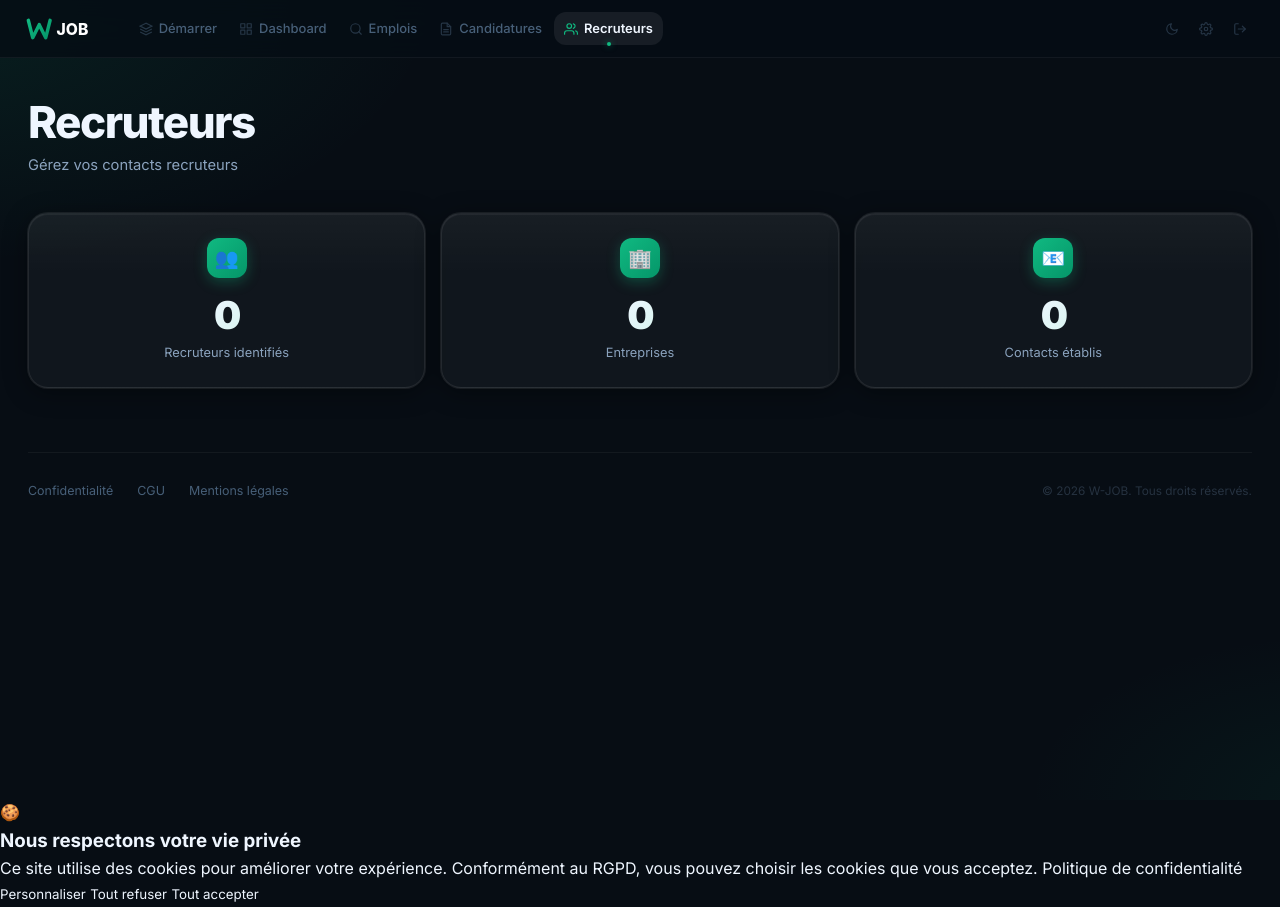
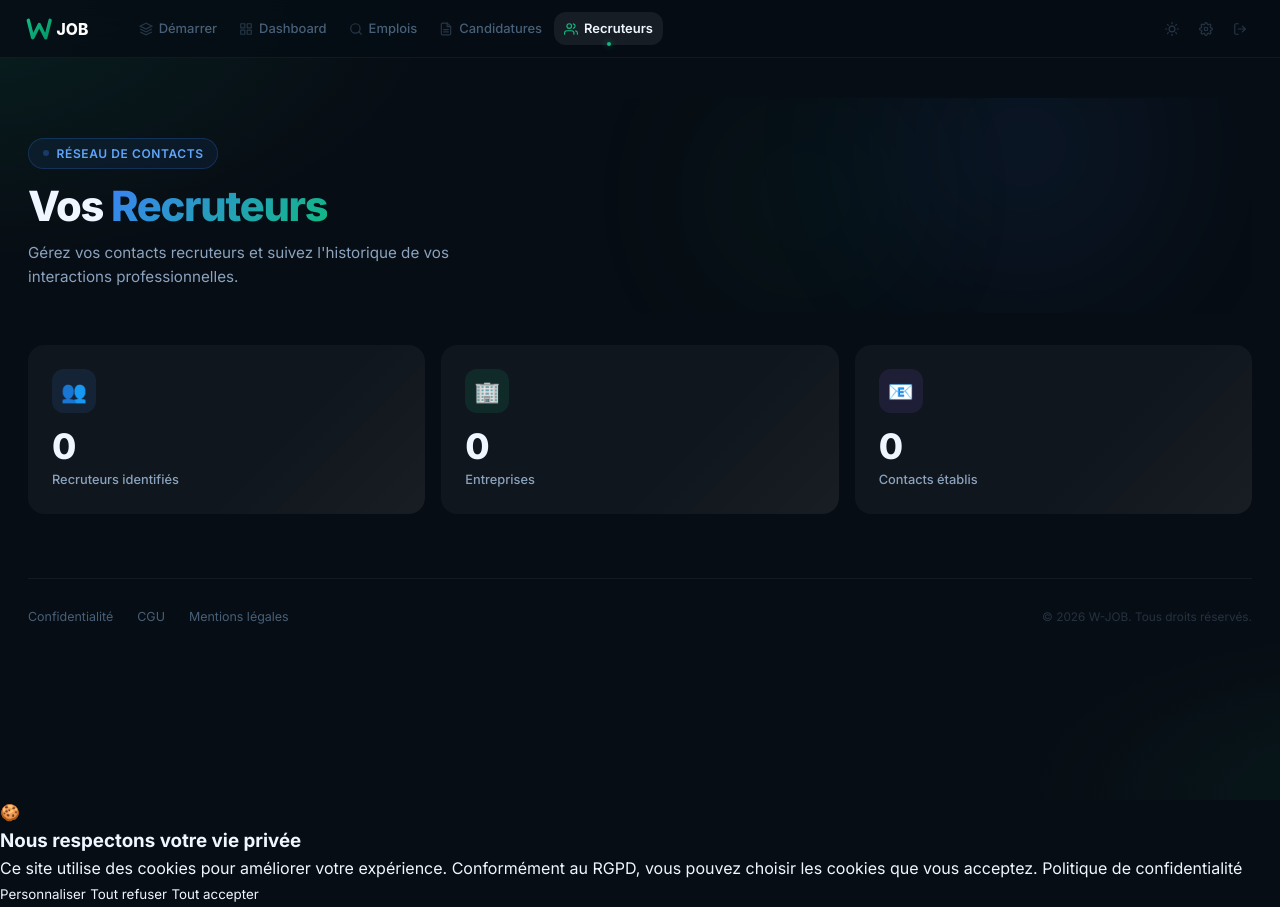
Before and after one commit to Wjobplat/Wjobplateform, a website: page public/recruiters.html in a window 1280 px wide. Drawn offline with nearby package versions, Linux system fonts and the light colour scheme; no server answers.

Commit message:
Enhance recruiters page with meta and hero section
Added a meta description tag and enhanced the recruiters page with a hero section and KPI cards.

```diff
--- a/public/recruiters.html
+++ b/public/recruiters.html
@@ -5,6 +5,7 @@
     <meta charset="UTF-8">
     <meta name="viewport" content="width=device-width, initial-scale=1.0">
     <title>W-JOB — Recruteurs</title>
+    <meta name="description" content="Gérez vos contacts recruteurs et suivez vos interactions.">
     <link rel="icon" type="image/svg+xml" href="favicon.svg">
     <link rel="stylesheet" href="styles.css">
     <link rel="preconnect" href="https://fonts.googleapis.com">
@@ -14,12 +15,140 @@
     <script src="https://cdn.jsdelivr.net/npm/@supabase/supabase-js@2"></script>
     <script src="supabase-client.js"></script>
     <script src="api.js"></script>
+    <style>
+        /* ── Recruiters Hero ── */
+        .rec-hero {
+            position: relative;
+            padding: 2.5rem 0 1.5rem;
+            overflow: hidden;
+        }
+        .rec-hero-orb {
+            position: absolute;
+            border-radius: 50%;
+            filter: blur(90px);
+            opacity: 0.1;
+            pointer-events: none;
+            animation: recOrbFloat 10s ease-in-out infinite;
+        }
+        .rec-hero-orb-1 { width: 260px; height: 260px; background: #3B82F6; top: -60px; right: 8%; animation-delay: 0s; }
+        .rec-hero-orb-2 { width: 160px; height: 160px; background: #10B981; top: 20px; right: 30%; animation-delay: -4s; }
+        @keyframes recOrbFloat { 0%,100%{transform:translateY(0)} 50%{transform:translateY(-22px)} }
+
+        .rec-hero-badge {
+            display: inline-flex;
+            align-items: center;
+            gap: 0.5rem;
+            padding: 0.3rem 0.85rem;
+            background: rgba(59,130,246,0.08);
+            border: 1px solid rgba(59,130,246,0.22);
+            border-radius: 999px;
+            font-size: 0.75rem;
+            color: #60A5FA;
+            font-weight: 600;
+            text-transform: uppercase;
+            letter-spacing: 0.05em;
+            margin-bottom: 0.9rem;
+            animation: fadeUp 0.5s ease both;
+        }
+        .rec-badge-dot {
+            width: 6px; height: 6px;
+            border-radius: 50%;
+            background: #3B82F6;
+            animation: pulseDot 2s ease-in-out infinite;
+        }
+        .rec-hero-title {
+            font-size: clamp(1.7rem, 4vw, 2.6rem);
+            font-weight: 800;
+            letter-spacing: -0.03em;
+            line-height: 1.15;
+            margin-bottom: 0.6rem;
+            animation: fadeUp 0.5s ease 0.08s both;
+        }
+        .rec-hero-title span {
+            background: linear-gradient(135deg, #3B82F6, #10B981);
+            -webkit-background-clip: text;
+            -webkit-text-fill-color: transparent;
+            background-clip: text;
+        }
+        .rec-hero-sub {
+            color: var(--color-text-secondary);
+            font-size: 0.95rem;
+            max-width: 480px;
+            animation: fadeUp 0.5s ease 0.16s both;
+        }
+
+        /* ── KPI Cards upgraded ── */
+        .rec-kpi-grid {
+            display: grid;
+            grid-template-columns: repeat(3, 1fr);
+            gap: 1rem;
+            margin: 2rem 0;
+        }
+        @media (max-width: 640px) { .rec-kpi-grid { grid-template-columns: 1fr; } }
+        .rec-kpi-card {
+            background: var(--glass);
+            border: 1px solid var(--glass-border);
+            border-radius: 16px;
+            padding: 1.5rem;
+            position: relative;
+            overflow: hidden;
+            transition: transform 0.25s ease, border-color 0.25s ease, box-shadow 0.25s ease;
+            animation: fadeUp 0.5s ease both;
+        }
+        .rec-kpi-card:hover {
+            transform: translateY(-3px);
+            box-shadow: 0 12px 32px rgba(0,0,0,0.12);
+        }
+        .rec-kpi-card::before {
+            content: '';
+            position: absolute;
+            inset: 0;
+            background: linear-gradient(135deg, transparent 60%, rgba(255,255,255,0.03));
+            border-radius: inherit;
+        }
+        .rec-kpi-card:nth-child(1) { animation-delay: 0.05s; border-color: rgba(59,130,246,0.2); }
+        .rec-kpi-card:nth-child(1):hover { border-color: rgba(59,130,246,0.45); box-shadow: 0 8px 28px rgba(59,130,246,0.1); }
+        .rec-kpi-card:nth-child(2) { animation-delay: 0.12s; border-color: rgba(16,185,129,0.2); }
+        .rec-kpi-card:nth-child(2):hover { border-color: rgba(16,185,129,0.45); box-shadow: 0 8px 28px rgba(16,185,129,0.1); }
+        .rec-kpi-card:nth-child(3) { animation-delay: 0.19s; border-color: rgba(139,92,246,0.2); }
+        .rec-kpi-card:nth-child(3):hover { border-color: rgba(139,92,246,0.45); box-shadow: 0 8px 28px rgba(139,92,246,0.1); }
+
+        .rec-kpi-icon {
+            width: 44px; height: 44px;
+            border-radius: 12px;
+            display: flex; align-items: center; justify-content: center;
+            margin-bottom: 1rem;
+            font-size: 1.3rem;
+        }
+        .icon-blue   { background: rgba(59,130,246,0.12); }
+        .icon-green  { background: rgba(16,185,129,0.12); }
+        .icon-purple { background: rgba(139,92,246,0.12); }
+
+        .rec-kpi-value {
+            font-size: 2.2rem;
+            font-weight: 800;
+            letter-spacing: -0.03em;
+            line-height: 1;
+            margin-bottom: 0.35rem;
+        }
+        .rec-kpi-label {
+            font-size: 0.8rem;
+            color: var(--color-text-secondary);
+            font-weight: 500;
+        }
+
+        /* ── Animations ── */
+        @keyframes fadeUp { from{opacity:0;transform:translateY(14px)} to{opacity:1;transform:translateY(0)} }
+        @keyframes pulseDot { 0%,100%{opacity:1} 50%{opacity:0.3} }
+    </style>
 </head>
 
 <body>
     <nav class="top-nav">
         <div class="top-nav-inner">
-            <a href="index.html" class="top-nav-brand"><img src="wjob-logo.svg" alt="W-JOB"></a>
+            <a href="index.html" class="top-nav-brand">
+                <img src="wjob-logo.svg" alt="W-JOB">
+            </a>
             <div class="top-nav-links">
                 <a href="applications.html" class="top-nav-link">
                     <svg class="nav-icon" viewBox="0 0 24 24" fill="none" stroke="currentColor" stroke-width="2">
@@ -30,8 +159,7 @@
                     Démarrer
                 </a>
                 <a href="index.html" class="top-nav-link">
-                    <svg class="nav-icon" viewBox="0 0 24 24" fill="none" stroke="currentColor" stroke-width="2"
-                        stroke-linecap="round" stroke-linejoin="round">
+                    <svg class="nav-icon" viewBox="0 0 24 24" fill="none" stroke="currentColor" stroke-width="2" stroke-linecap="round" stroke-linejoin="round">
                         <rect x="3" y="3" width="7" height="7"></rect>
                         <rect x="14" y="3" width="7" height="7"></rect>
                         <rect x="14" y="14" width="7" height="7"></rect>
@@ -40,16 +168,14 @@
                     Dashboard
                 </a>
                 <a href="jobs.html" class="top-nav-link">
-                    <svg class="nav-icon" viewBox="0 0 24 24" fill="none" stroke="currentColor" stroke-width="2"
-                        stroke-linecap="round" stroke-linejoin="round">
+                    <svg class="nav-icon" viewBox="0 0 24 24" fill="none" stroke="currentColor" stroke-width="2" stroke-linecap="round" stroke-linejoin="round">
                         <circle cx="11" cy="11" r="8"></circle>
                         <line x1="21" y1="21" x2="16.65" y2="16.65"></line>
                     </svg>
                     Emplois
                 </a>
                 <a href="candidatures.html" class="top-nav-link">
-                    <svg class="nav-icon" viewBox="0 0 24 24" fill="none" stroke="currentColor" stroke-width="2"
-                        stroke-linecap="round" stroke-linejoin="round">
+                    <svg class="nav-icon" viewBox="0 0 24 24" fill="none" stroke="currentColor" stroke-width="2" stroke-linecap="round" stroke-linejoin="round">
                         <path d="M14 2H6a2 2 0 0 0-2 2v16a2 2 0 0 0 2 2h12a2 2 0 0 0 2-2V8z"></path>
                         <polyline points="14 2 14 8 20 8"></polyline>
                         <line x1="16" y1="13" x2="8" y2="13"></line>
@@ -58,8 +184,7 @@
                     Candidatures
                 </a>
                 <a href="recruiters.html" class="top-nav-link active">
-                    <svg class="nav-icon" viewBox="0 0 24 24" fill="none" stroke="currentColor" stroke-width="2"
-                        stroke-linecap="round" stroke-linejoin="round">
+                    <svg class="nav-icon" viewBox="0 0 24 24" fill="none" stroke="currentColor" stroke-width="2" stroke-linecap="round" stroke-linejoin="round">
                         <path d="M17 21v-2a4 4 0 0 0-4-4H5a4 4 0 0 0-4 4v2"></path>
                         <circle cx="9" cy="7" r="4"></circle>
                         <path d="M23 21v-2a4 4 0 0 0-3-3.87"></path>
@@ -70,33 +195,28 @@
             </div>
             <div class="top-nav-actions">
                 <button class="top-nav-action" onclick="toggleTheme()" title="Thème">
-                    <svg class="nav-icon" viewBox="0 0 24 24" fill="none" stroke="currentColor" stroke-width="2"
-                        stroke-linecap="round" stroke-linejoin="round">
+                    <svg class="nav-icon" data-theme-icon viewBox="0 0 24 24" fill="none" stroke="currentColor" stroke-width="2" stroke-linecap="round" stroke-linejoin="round">
                         <path d="M21 12.79A9 9 0 1 1 11.21 3 7 7 0 0 0 21 12.79z"></path>
                     </svg>
                 </button>
                 <a href="settings.html" class="top-nav-action" title="Paramètres">
-                    <svg class="nav-icon" viewBox="0 0 24 24" fill="none" stroke="currentColor" stroke-width="2"
-                        stroke-linecap="round" stroke-linejoin="round">
+                    <svg class="nav-icon" viewBox="0 0 24 24" fill="none" stroke="currentColor" stroke-width="2" stroke-linecap="round" stroke-linejoin="round">
                         <circle cx="12" cy="12" r="3"></circle>
-                        <path
-                            d="M19.4 15a1.65 1.65 0 0 0 .33 1.82l.06.06a2 2 0 0 1 0 2.83 2 2 0 0 1-2.83 0l-.06-.06a1.65 1.65 0 0 0-1.82-.33 1.65 1.65 0 0 0-1 1.51V21a2 2 0 0 1-2 2 2 2 0 0 1-2-2v-.09A1.65 1.65 0 0 0 9 19.4a1.65 1.65 0 0 0-1.82.33l-.06.06a2 2 0 0 1-2.83 0 2 2 0 0 1 0-2.83l.06-.06a1.65 1.65 0 0 0 .33-1.82 1.65 1.65 0 0 0-1.51-1H3a2 2 0 0 1-2-2 2 2 0 0 1 2-2h.09A1.65 1.65 0 0 0 4.6 9a1.65 1.65 0 0 0-.33-1.82l-.06-.06a2 2 0 0 1 0-2.83 2 2 0 0 1 2.83 0l.06.06a1.65 1.65 0 0 0 1.82.33H9a1.65 1.65 0 0 0 1-1.51V3a2 2 0 0 1 2-2 2 2 0 0 1 2 2v.09a1.65 1.65 0 0 0 1 1.51 1.65 1.65 0 0 0 1.82-.33l.06-.06a2 2 0 0 1 2.83 0 2 2 0 0 1 0 2.83l-.06.06a1.65 1.65 0 0 0-.33 1.82V9a1.65 1.65 0 0 0 1.51 1H21a2 2 0 0 1 2 2 2 2 0 0 1-2 2h-.09a1.65 1.65 0 0 0-1.51 1z">
-                        </path>
+                        <path d="M19.4 15a1.65 1.65 0 0 0 .33 1.82l.06.06a2 2 0 0 1 0 2.83 2 2 0 0 1-2.83 0l-.06-.06a1.65 1.65 0 0 0-1.82-.33 1.65 1.65 0 0 0-1 1.51V21a2 2 0 0 1-2 2 2 2 0 0 1-2-2v-.09A1.65 1.65 0 0 0 9 19.4a1.65 1.65 0 0 0-1.82.33l-.06.06a2 2 0 0 1-2.83 0 2 2 0 0 1 0-2.83l.06-.06a1.65 1.65 0 0 0 .33-1.82 1.65 1.65 0 0 0-1.51-1H3a2 2 0 0 1-2-2 2 2 0 0 1 2-2h.09A1.65 1.65 0 0 0 4.6 9a1.65 1.65 0 0 0-.33-1.82l-.06-.06a2 2 0 0 1 0-2.83 2 2 0 0 1 2.83 0l.06.06a1.65 1.65 0 0 0 1.82.33H9a1.65 1.65 0 0 0 1-1.51V3a2 2 0 0 1 2-2 2 2 0 0 1 2 2v.09a1.65 1.65 0 0 0 1 1.51 1.65 1.65 0 0 0 1.82-.33l.06-.06a2 2 0 0 1 2.83 0 2 2 0 0 1 0 2.83l-.06.06a1.65 1.65 0 0 0-.33 1.82V9a1.65 1.65 0 0 0 1.51 1H21a2 2 0 0 1 2 2 2 2 0 0 1-2 2h-.09a1.65 1.65 0 0 0-1.51 1z"></path>
                     </svg>
                 </a>
                 <button onclick="API.logout()" class="top-nav-action" title="Déconnexion">
-                    <svg class="nav-icon" viewBox="0 0 24 24" fill="none" stroke="currentColor" stroke-width="2"
-                        stroke-linecap="round" stroke-linejoin="round">
+                    <svg class="nav-icon" viewBox="0 0 24 24" fill="none" stroke="currentColor" stroke-width="2" stroke-linecap="round" stroke-linejoin="round">
                         <path d="M9 21H5a2 2 0 0 1-2-2V5a2 2 0 0 1 2-2h4"></path>
                         <polyline points="16 17 21 12 16 7"></polyline>
                         <line x1="21" y1="12" x2="9" y2="12"></line>
                     </svg>
                 </button>
             </div>
-            <button class="top-nav-toggle"
-                onclick="document.getElementById('mobile-menu').classList.toggle('open')"><span></span><span></span><span></span></button>
+            <button class="top-nav-toggle" onclick="document.getElementById('mobile-menu').classList.toggle('open')"><span></span><span></span><span></span></button>
         </div>
     </nav>
+
     <div id="mobile-menu" class="top-nav-mobile-menu">
         <a href="applications.html" class="top-nav-link">Démarrer</a>
         <a href="index.html" class="top-nav-link">Dashboard</a>
@@ -108,38 +228,41 @@
 
     <div class="app-container">
         <main class="main-content">
-            <header class="page-header fade-in">
-                <h1 class="page-title">Recruteurs</h1>
-                <p class="page-subtitle">Gérez vos contacts recruteurs</p>
-            </header>
 
-            <div class="kpi-grid fade-in" style="margin-bottom: var(--space-2xl);">
-                <div class="kpi-card stagger-1">
-                    <div style="text-align: center;">
-                        <div style="font-size: 2rem; margin-bottom: var(--space-xs);">👥</div>
-                        <div style="font-size: 1.8rem; font-weight: 800; margin-bottom: var(--space-xs);"
-                            id="total-recruiters">0</div>
-                        <div style="color: var(--color-text-secondary); font-size: 0.8rem;">Recruteurs identifiés</div>
+            <!-- Hero -->
+            <div class="rec-hero">
+                <div class="rec-hero-orb rec-hero-orb-1"></div>
+                <div class="rec-hero-orb rec-hero-orb-2"></div>
+                <div style="position: relative;">
+                    <div class="rec-hero-badge">
+                        <span class="rec-badge-dot"></span>
+                        Réseau de contacts
                     </div>
-                </div>
-                <div class="kpi-card stagger-2">
-                    <div style="text-align: center;">
-                        <div style="font-size: 2rem; margin-bottom: var(--space-xs);">🏢</div>
-                        <div style="font-size: 1.8rem; font-weight: 800; margin-bottom: var(--space-xs);"
-                            id="total-companies">0</div>
-                        <div style="color: var(--color-text-secondary); font-size: 0.8rem;">Entreprises</div>
-                    </div>
-                </div>
-                <div class="kpi-card stagger-3">
-                    <div style="text-align: center;">
-                        <div style="font-size: 2rem; margin-bottom: var(--space-xs);">📧</div>
-                        <div style="font-size: 1.8rem; font-weight: 800; margin-bottom: var(--space-xs);"
-                            id="total-contacts">0</div>
-                        <div style="color: var(--color-text-secondary); font-size: 0.8rem;">Contacts établis</div>
-                    </div>
+                    <h1 class="rec-hero-title">Vos <span>Recruteurs</span></h1>
+                    <p class="rec-hero-sub">Gérez vos contacts recruteurs et suivez l'historique de vos interactions professionnelles.</p>
                 </div>
             </div>
 
+            <!-- KPI Cards -->
+            <div class="rec-kpi-grid">
+                <div class="rec-kpi-card">
+                    <div class="rec-kpi-icon icon-blue">👥</div>
+                    <div class="rec-kpi-value" id="total-recruiters">0</div>
+                    <div class="rec-kpi-label">Recruteurs identifiés</div>
+                </div>
+                <div class="rec-kpi-card">
+                    <div class="rec-kpi-icon icon-green">🏢</div>
+                    <div class="rec-kpi-value" id="total-companies">0</div>
+                    <div class="rec-kpi-label">Entreprises</div>
+                </div>
+                <div class="rec-kpi-card">
+                    <div class="rec-kpi-icon icon-purple">📧</div>
+                    <div class="rec-kpi-value" id="total-contacts">0</div>
+                    <div class="rec-kpi-label">Contacts établis</div>
+                </div>
+            </div>
+
+            <!-- Recruiters List (populated by recruiters.js) -->
             <div id="recruiters-container"></div>
 
             <footer class="site-footer">
@@ -152,9 +275,37 @@
             </footer>
         </main>
     </div>
+
     <div id="toast-container"></div>
     <script src="recruiters.js"></script>
     <script src="cookie-consent.js"></script>
+
+    <!-- Animated counter for KPI values -->
+    <script>
+        (function() {
+            function animateCount(el, to) {
+                var from = 0, dur = 1200, start = null;
+                function step(ts) {
+                    if (!start) start = ts;
+                    var p = Math.min((ts - start) / dur, 1);
+                    var ease = 1 - Math.pow(1 - p, 3);
+                    el.textContent = Math.round(from + (to - from) * ease);
+                    if (p < 1) requestAnimationFrame(step);
+                }
+                requestAnimationFrame(step);
+            }
+            var ids = ['total-recruiters', 'total-companies', 'total-contacts'];
+            ids.forEach(function(id) {
+                var el = document.getElementById(id);
+                if (!el) return;
+                var obs = new MutationObserver(function() {
+                    var val = parseInt(el.textContent, 10);
+                    if (!isNaN(val) && val > 0) animateCount(el, val);
+                });
+                obs.observe(el, { childList: true, subtree: true, characterData: true });
+            });
+        })();
+    </script>
 </body>
 
 </html>
```
